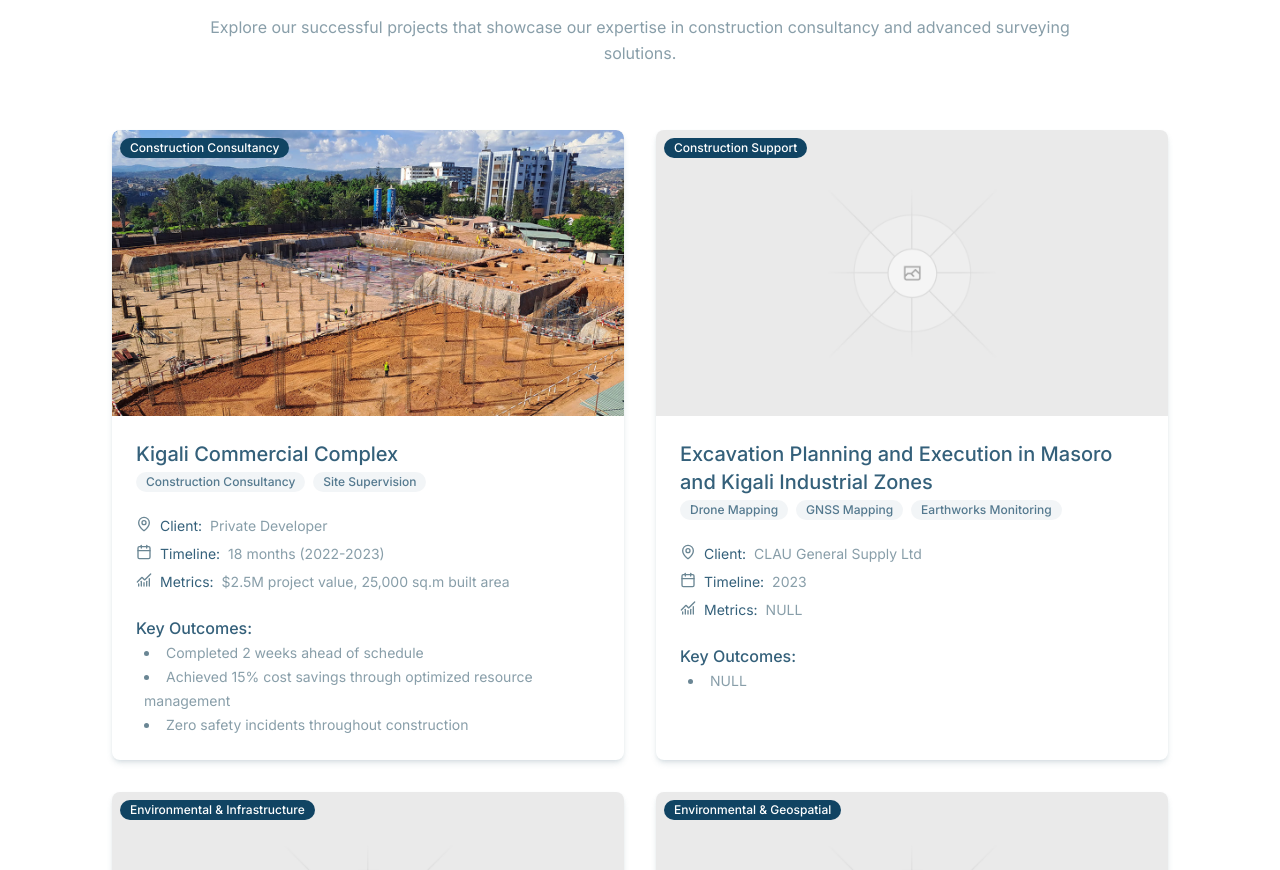
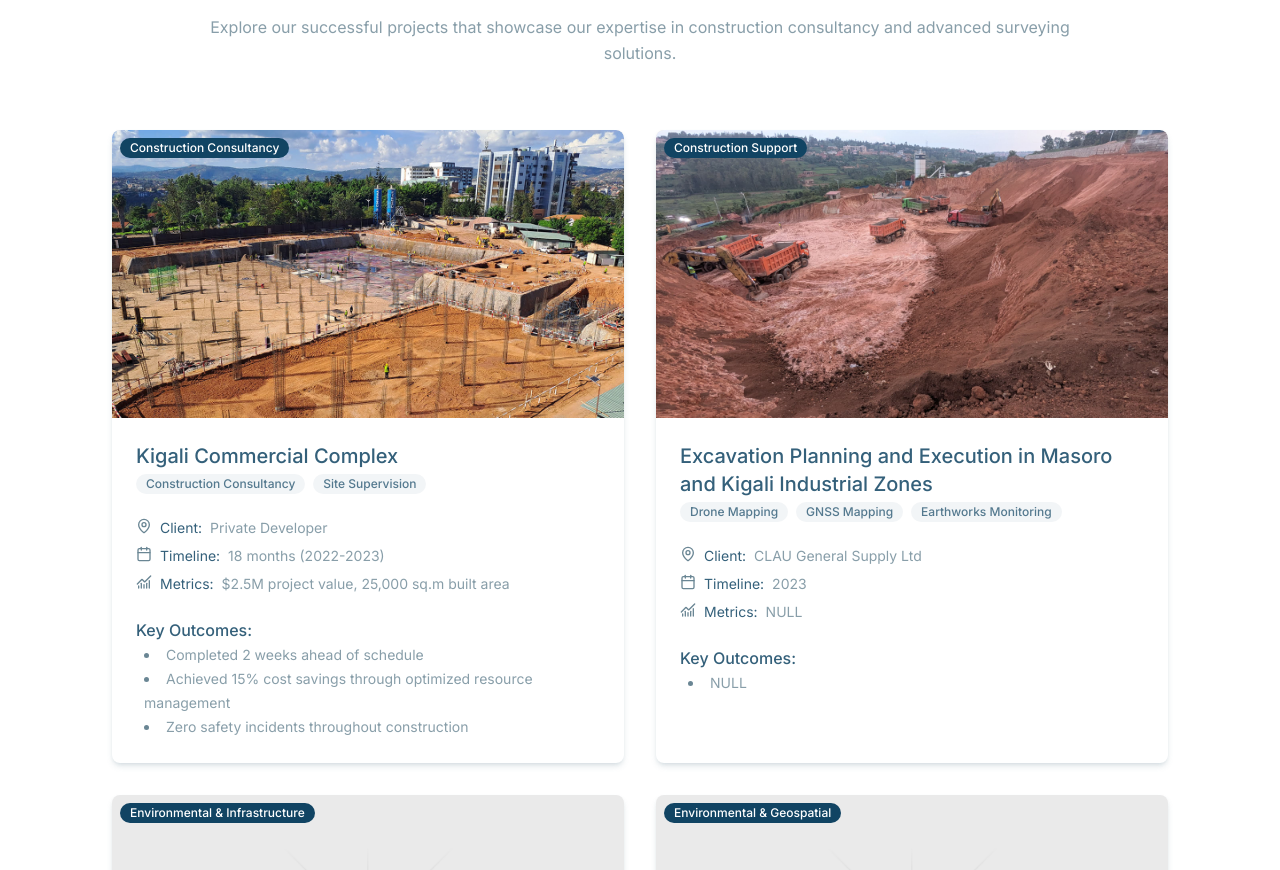
Before and after one commit to DavidMANZI-093/apex, a Next.js app: page / in a window 1280 px wide. Shown: the part 5844-6714 px from the top of the page. Built offline with nearby package versions, Linux system fonts and the light colour scheme.

Commit message:
Auto-commit at 07/07/2025, 19:17:37 for inactivity period...

```diff
--- a/src/components/projects.tsx
+++ b/src/components/projects.tsx
@@ -31,7 +31,7 @@ const Projects = () => {
       solution: "Produced topographic profiles and cut-fill analysis.",
       outcomes: ["NULL"],
       metrics: "NULL",
-      image: "",
+      image: "/projects/excavation-masoro.jpg",
       blurhash: "",
     },
     {
```
Also changed, not shown: public/projects/excavation-masoro.jpg (added).
